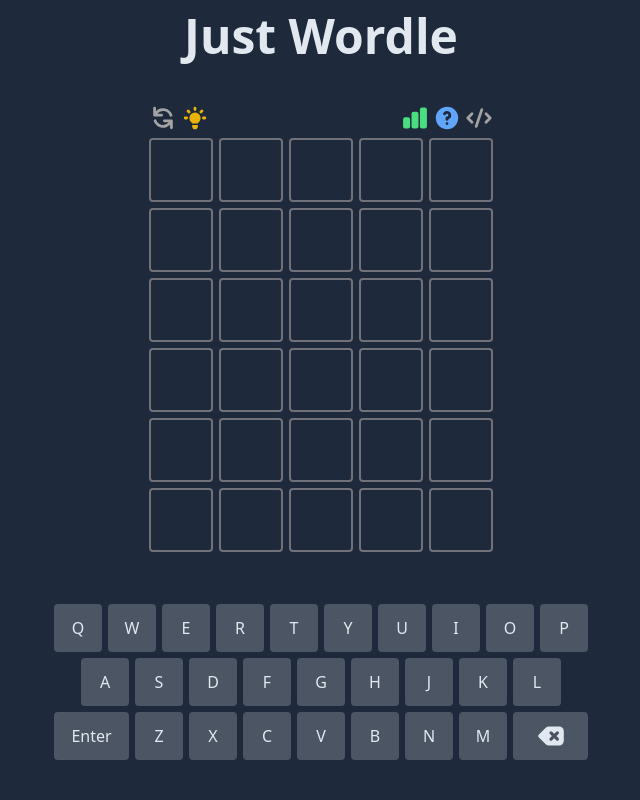
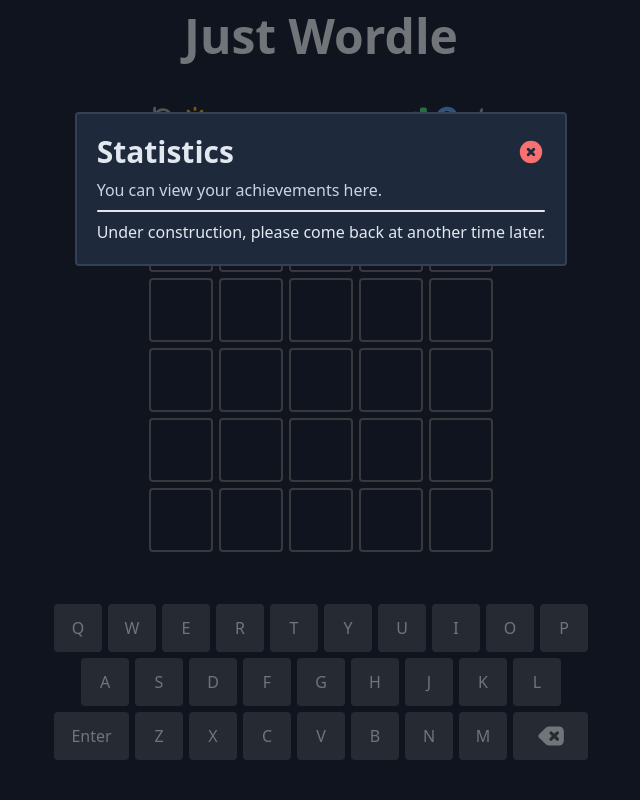
Before and after one commit to jma8774/Wordle-TypeScript, a React (Create React App) app: page / in a window 1280 px wide. Both pictures are taken after a click on the element 734 px from the left and 118 px from the top of the page. Shown: the top 800 px of the page, without its empty margins (319-959 px from the left). Built offline with nearby package versions, Linux system fonts and the light colour scheme.

Commit message:
refactor: created Stats component

```diff
--- a/src/components/Instruction/index.tsx
+++ b/src/components/Instruction/index.tsx
@@ -5,6 +5,7 @@
 import { CloseIcon } from "../icons";
 import { Divider } from "../";
 import Node from "../Guesses/Node";
+import classNames from "classnames";
 
 interface Props {}
 
@@ -32,8 +33,10 @@
   );
 };
 
-const WrapText = ({ text }: { text: string }) => {
-  return <div className="max-w-fit"> {text} </div>;
+const WrapText = (prop: { text: string; textColor?: string }) => {
+  const { text, textColor } = prop;
+  const divClass = classNames("max-w-fit", textColor);
+  return <div className={divClass}> {text} </div>;
 };
 
 const Instuction = (props: Props) => {
@@ -57,8 +60,11 @@
             className="h-6 w-6 sm:h-7 sm:w-7 fill-red-400 hover:fill-red-500"
           />
         </span>
-        <div className="max-w-fit">Try to guess the word in 6 tries.</div>
-        <Divider pb={5} pt={10} />
+        <WrapText
+          text="Try to guess the word in 6 tries."
+          textColor="text-slate-300"
+        />
+        <Divider />
         <Row guess="hello" wordle="h####" colorCol={0} />
         <WrapText text="The letter H is in the word and in the correct spot." />
         <Row guess="world" wordle="o####" colorCol={1} />
--- a/src/components/Stats/index.tsx
+++ b/src/components/Stats/index.tsx
@@ -1,10 +1,18 @@
+import classNames from "classnames";
 import React, { useRef } from "react";
 import useCloseOnClickOutside from "../../hooks/useCloseOnClickOutside";
 import { resetModals } from "../../redux/features/setting/settingSlice";
 import { useAppDispatch, useAppSelector } from "../../redux/hooks";
+import Divider from "../Divider";
 import { CloseIcon } from "../icons";
 
 interface Props {}
+
+const WrapText = (prop: { text: string; textColor?: string }) => {
+  const { text, textColor } = prop;
+  const divClass = classNames("max-w-fit", textColor);
+  return <div className={divClass}> {text} </div>;
+};
 
 const Stats = (props: Props) => {
   const dispatch = useAppDispatch();
@@ -27,6 +35,12 @@
             className="h-6 w-6 sm:h-7 sm:w-7 fill-red-400 hover:fill-red-500"
           />
         </span>
+        <WrapText
+          text="You can view your achievements here."
+          textColor="text-slate-300"
+        />
+        <Divider />
+        <div> Under construction, please come back at another time later. </div>
       </div>
     </div>
   );
--- a/src/components/Toolbar/index.tsx
+++ b/src/components/Toolbar/index.tsx
@@ -1,7 +1,7 @@
 import classNames from "classnames";
 import React from "react";
 import { useAppDispatch } from "../../redux/hooks";
-import { showHelp } from "../../redux/features/setting/settingSlice";
+import { showHelp, showStat } from "../../redux/features/setting/settingSlice";
 import {
   StatIcon,
   QuestionIcon,
@@ -15,11 +15,6 @@
   handleRefresh: () => void;
   handleHint: () => void;
 }
-
-const handleStatClick = () => {
-  console.log("Stat icon clicked");
-  alert("Stat icon clicked");
-};
 
 const handleCodeClick = () => {
   window.open("https://github.com/jma8774/Wordle-TypeScript", "_blank");
@@ -42,7 +37,7 @@
       </span>
       <span className="flex gap-1">
         <StatIcon
-          onClick={handleStatClick}
+          onClick={() => dispatch(showStat())}
           className="h-6 w-6 sm:h-7 sm:w-7 stroke-green-400 fill-green-400 hover:fill-green-600 hover:stroke-green-600"
         />
         <QuestionIcon
```
